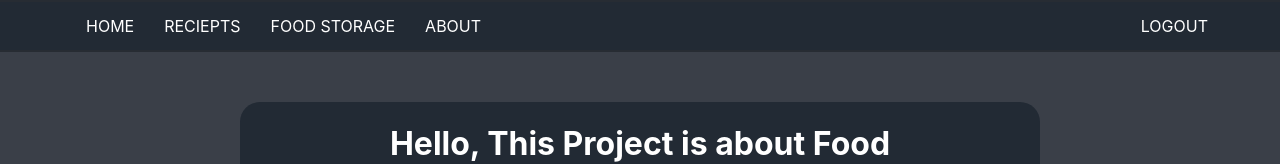
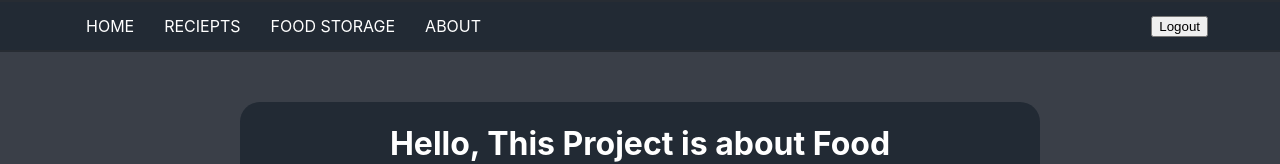
Before and after one commit to ozhadykov/food-cart-v1, a React (Create React App) app: page / in a window 1280 px wide. Shown: the top 164 px of the page. Built offline with nearby package versions, Linux system fonts and the light colour scheme.

Commit message:
i will close this project and start vite

```diff
--- a/src/App.js
+++ b/src/App.js
@@ -20,10 +20,14 @@ function App() {
     })
   }
 
+  const logoutHandler = () => {
+    setIsLoggedin(false)
+  }
+
   return (
     <Router>
       <div className="App">
-        <Header />
+        <Header logoutHandler={logoutHandler} />
         {isLoggedIn === false ? (
           <LogInForm setLoggedIn={setIsLoggedin} />
         ) : (
--- a/src/components/common/header/Header.jsx
+++ b/src/components/common/header/Header.jsx
@@ -1,10 +1,10 @@
 import styles from './Header.module.css'
 import { NavBar } from '../../common'
 
-function Header() {
+function Header({ logoutHandler }) {
   return (
     <header className={styles.header}>
-      <NavBar />
+      <NavBar logoutHandler={logoutHandler} />
     </header>
   )
 }
--- a/src/components/common/navbar/NavBar.jsx
+++ b/src/components/common/navbar/NavBar.jsx
@@ -1,7 +1,7 @@
 import styles from './NavBar.module.css'
 import { Link } from 'react-router-dom'
 
-function NavBar() {
+function NavBar({ logoutHandler }) {
   return (
     <div className={styles.navbar}>
       <div>
@@ -11,7 +11,7 @@ function NavBar() {
         <Link to="/about">About</Link>
       </div>
       <div>
-        <Link to="/">Logout</Link>
+        <button onClick={logoutHandler}>Logout</button>
       </div>
     </div>
   )
```
